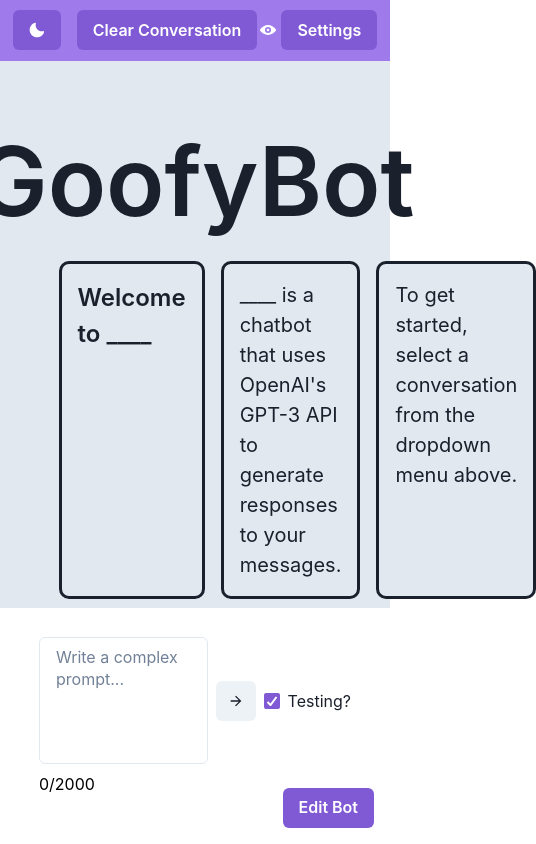
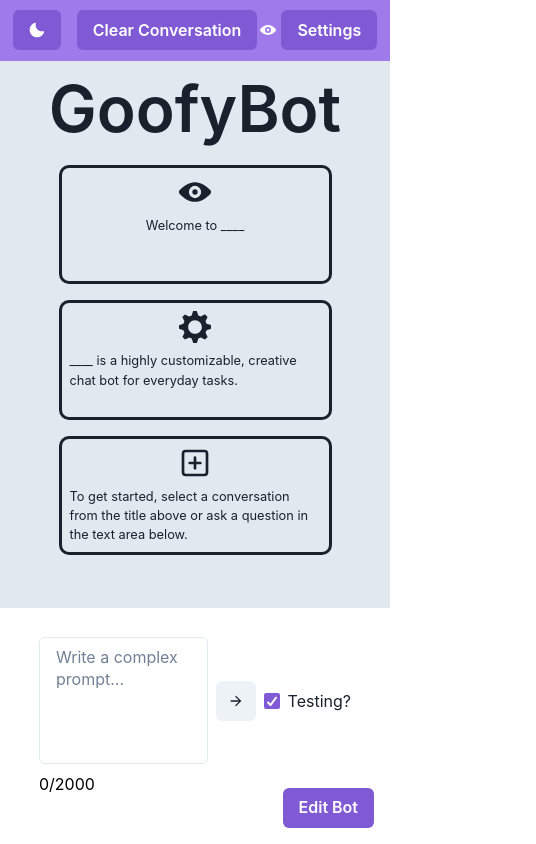
Before and after one commit to masonmarker/ForYouBot, a React (Create React App) app in the folder app/: page / in a window 390 px wide. Shown: the whole page, 536 px wide, since content can reach past the window. Built offline with nearby package versions, Linux system fonts and the light colour scheme.

Commit message:
tiny update to title for mobile

```diff
--- a/app/src/components/ChatPanel.js
+++ b/app/src/components/ChatPanel.js
@@ -27,6 +27,13 @@ import {
     Grid,
     GridItem
 } from "@chakra-ui/react"
+
+// Chakra icons
+import {
+    ViewIcon,
+    SettingsIcon,
+    PlusSquareIcon,
+} from '@chakra-ui/icons'
 
 // styled components
 import styled from 'styled-components'
@@ -60,8 +67,27 @@ const ChatPanelStyled = styled.div`
         background-color: ${props => props.backgroundColor};
         border-radius: 10px;
         padding: 1rem;
+        font-size: 1rem;
     }
 
+    .grid {}
+
+    /* when width of screen is below 887 pixels,
+        make template columns 1 and rows 3*/
+    @media (max-width: 887px) {
+        .grid {
+            grid-template-columns: 1fr;
+            grid-template-rows: 1fr 1fr 1fr;
+        }
+        .init-title {
+            margin-top: 0;
+            font-size: 4rem;
+        }
+        .item {
+            font-size: 0.8rem;
+            padding: 0.5rem;
+        }
+    }
 `
 
 // ChatPanel component
@@ -153,6 +179,7 @@ const ChatPanel = ({
 
                         {/* Welcome message, 3 columns and 1 row */}
                         <Grid
+                            className="grid"
                             templateColumns="repeat(3, 1fr)"
                             templateRows="repeat(1, 1fr)"
                             gap={4}
@@ -161,13 +188,27 @@ const ChatPanel = ({
                             <GridItem colSpan={1}
                                 className="item"
                             >
-                                <Text fontSize="2xl" fontWeight="600">Welcome to ____</Text>
+                                <VStack>
+                                    <ViewIcon boxSize="2rem"/>
+                                    <Text>Welcome to ____</Text>
+                                </VStack>
                             </GridItem>
                             <GridItem colSpan={1} className="item">
-                                <Text fontSize="xl" fontWeight="400">____ is a chatbot that uses OpenAI's GPT-3 API to generate responses to your messages.</Text>
+                                <VStack>
+                                    <SettingsIcon boxSize="2rem"/>
+                                    <Text>____ is a highly customizable, creative chat bot for everyday tasks.</Text>
+
+                                </VStack>
                             </GridItem>
                             <GridItem colSpan={1} className="item">
-                                <Text fontSize="xl" fontWeight="400">To get started, select a conversation from the dropdown menu above.</Text>
+                                <VStack>
+                                    <PlusSquareIcon boxSize="2rem"/>
+                                    <Text>To get started, select a conversation
+                                        from the title above or ask a question in the
+                                        text area below.
+                                    </Text>
+                                </VStack>
+
                             </GridItem>
 
                         </Grid>
```
